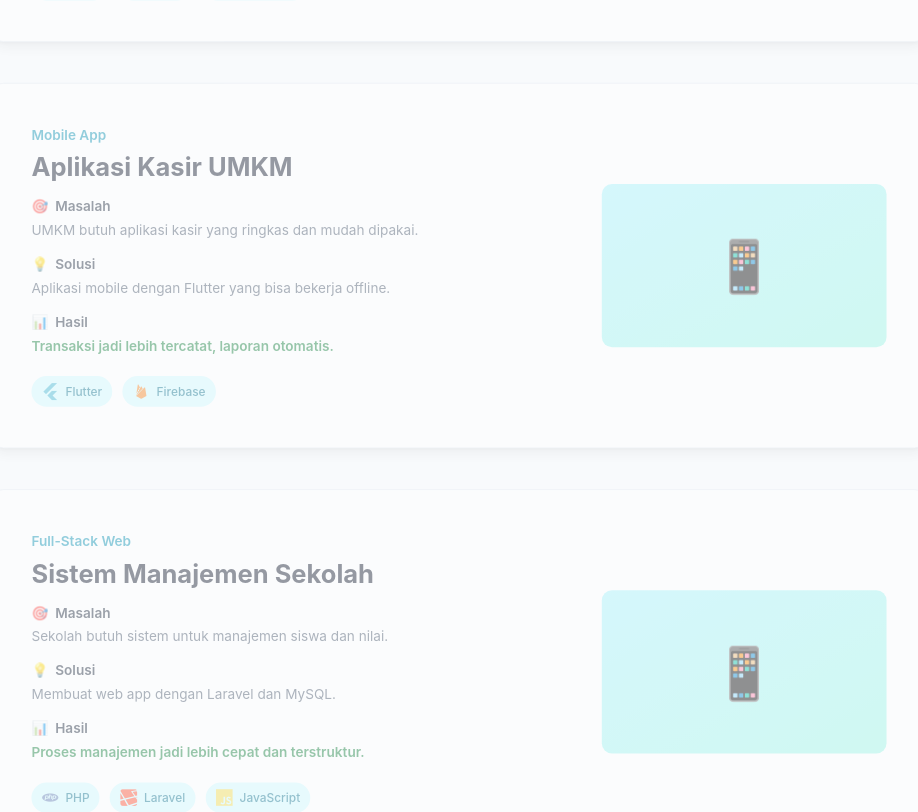
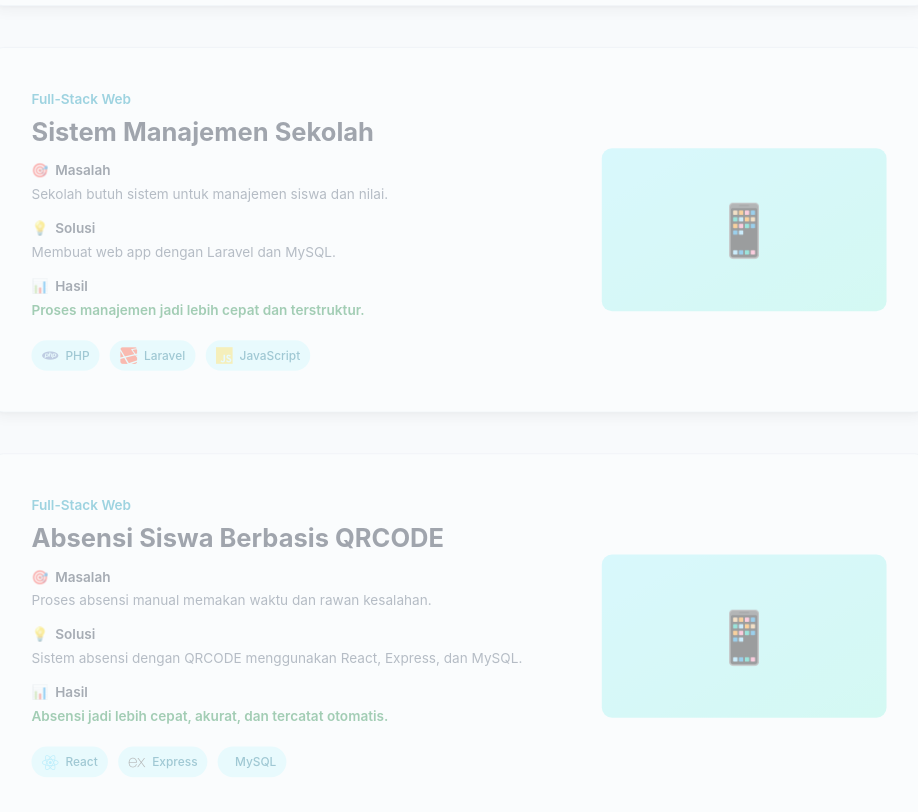
Before and after one commit to Alvaeryn/Porto, a React (Vite) app in the folder frontend/: page / in a window 1280 px wide. Shown: the part 2701-3513 px from the top of the page, without its empty margins (181-1099 px from the left). Built offline with nearby package versions, Linux system fonts and the light colour scheme.

Commit message:
Update projects: remove unused, add QR Code Absensi

```diff
--- a/frontend/src/components/sections/Projects.tsx
+++ b/frontend/src/components/sections/Projects.tsx
@@ -52,6 +52,8 @@ const ProjectCard = ({ project, index }: { project: Project; index: number }) =>
                 'React': 'devicon-react-original colored',
                 'Tailwind': 'devicon-tailwindcss-original colored',
                 'Node.js': 'devicon-nodejs-plain colored',
+                'Express': 'devicon-express-original colored',
+                'MySQL': 'devicon-mysql-original colored',
                 'JavaScript': 'devicon-javascript-plain colored',
                 'PHP': 'devicon-php-plain colored',
                 'Laravel': 'devicon-laravel-plain colored',
@@ -91,14 +93,6 @@ const Projects = () => {
       tech: ['React', 'Tailwind', 'JavaScript']
     },
     {
-      title: 'Aplikasi Kasir UMKM',
-      category: 'Mobile App',
-      problem: 'UMKM butuh aplikasi kasir yang ringkas dan mudah dipakai.',
-      solution: 'Aplikasi mobile dengan Flutter yang bisa bekerja offline.',
-      result: 'Transaksi jadi lebih tercatat, laporan otomatis.',
-      tech: ['Flutter', 'Firebase']
-    },
-    {
       title: 'Sistem Manajemen Sekolah',
       category: 'Full-Stack Web',
       problem: 'Sekolah butuh sistem untuk manajemen siswa dan nilai.',
@@ -107,12 +101,12 @@ const Projects = () => {
       tech: ['PHP', 'Laravel', 'JavaScript']
     },
     {
-      title: 'Aplikasi Booking Klinik',
-      category: 'Mobile App',
-      problem: 'Klinik butuh sistem booking yang mudah.',
-      solution: 'Aplikasi mobile dengan React Native untuk booking.',
-      result: 'Booking online naik 50%, antrian berkurang.',
-      tech: ['React Native', 'Firebase']
+      title: 'Absensi Siswa Berbasis QRCODE',
+      category: 'Full-Stack Web',
+      problem: 'Proses absensi manual memakan waktu dan rawan kesalahan.',
+      solution: 'Sistem absensi dengan QRCODE menggunakan React, Express, dan MySQL.',
+      result: 'Absensi jadi lebih cepat, akurat, dan tercatat otomatis.',
+      tech: ['React', 'Express', 'MySQL']
     },
     {
       title: 'Dashboard Analytics',
```
